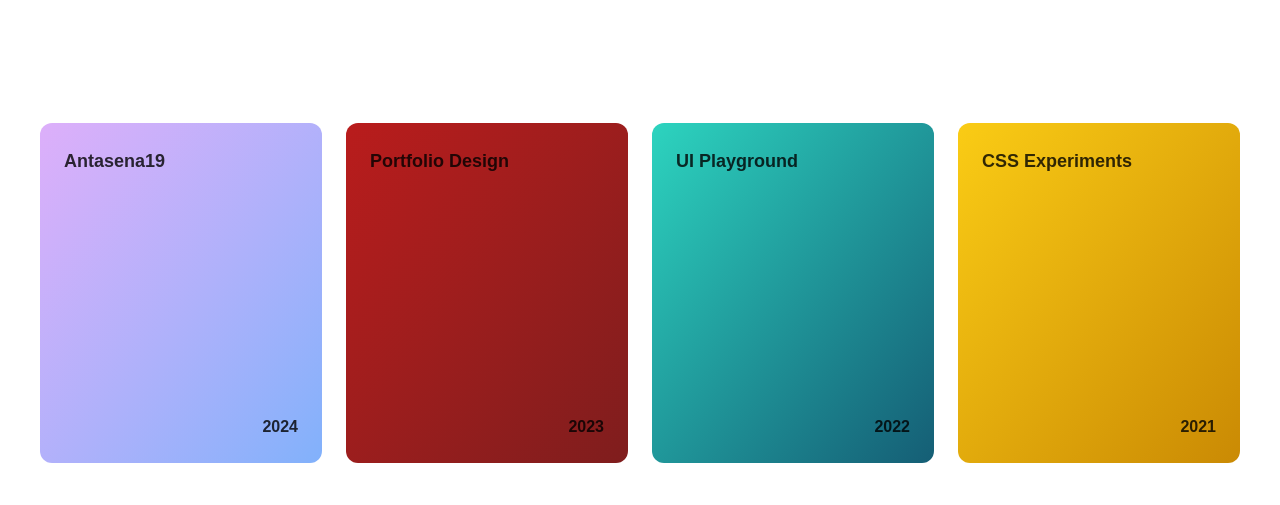
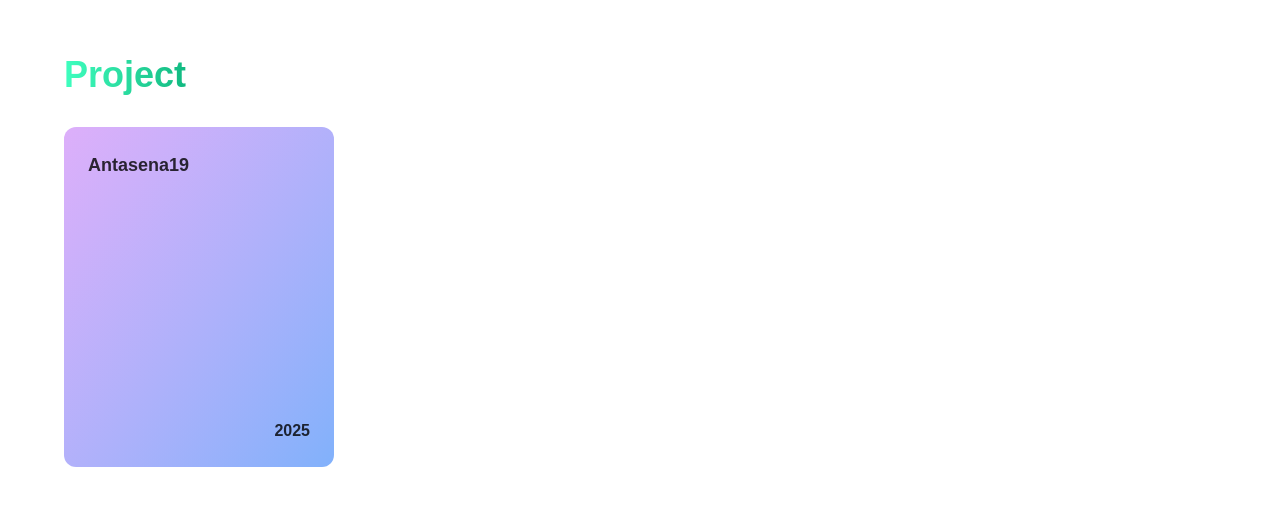
Before and after one commit to revoazzaro/portofolio, a Next.js app: page / in a window 1280 px wide. Shown: the part 825-1330 px from the top of the page. Built offline with nearby package versions, Linux system fonts and the light colour scheme.

Commit message:
chore: minor

```diff
--- /dev/null
+++ b/src/app/antasena19/page.js
@@ -0,0 +1,9 @@
+import React from "react";
+
+export default function Antasena19() {
+  return (
+    <section className="flex justify-center bg-gradient-to-br from-[#81b1fb] to-[#ddaffa] h-screen w-screen py-16">
+
+    </section>
+  );
+}
--- a/src/app/components/Work.js
+++ b/src/app/components/Work.js
@@ -1,39 +1,39 @@
-import React from "react";
+"use client";
+
+import { useRouter } from "next/navigation";
+import { useState } from "react";
 
 const projects = [
   {
     title: "Antasena19",
-    year: "2024",
+    year: "2025",
     gradient: "from-[#81b1fb] to-[#ddaffa]",
-  },
-  {
-    title: "Portfolio Design",
-    year: "2023",
-    gradient: "from-[#7f1d1d] to-[#b91c1c]",
-  },
-  {
-    title: "UI Playground",
-    year: "2022",
-    gradient: "from-[#155e75] to-[#2dd4bf]",
-  },
-  {
-    title: "CSS Experiments",
-    year: "2021",
-    gradient: "from-[#ca8a04] to-[#facc15]",
+    href: "/antasena19",
   },
 ];
 
 export default function Work() {
+  const router = useRouter();
+  const [clickedIndex, setClickedIndex] = useState(null);
+
+  const handleClick = (href, index) => {
+    setClickedIndex(index);
+    router.push(href);
+  };
+
   return (
-    <section className="text-white py-20 lg:max-w-7xl lg:min-w-auto min-w-full mx-auto">
-      <h1 className="text-2xl lg:text-3xl font-bold mb-8">Project</h1>
-      <div className="grid grid-cols-1 md:grid-cols-2 lg:grid-cols-4 gap-6">
+    <section className="py-20 px-6 max-w-7xl mx-auto">
+      <h1 className="text-2xl lg:text-4xl font-bold mb-8 bg-gradient-to-r from-[#3fffbf] to-[#10B981] bg-clip-text text-transparent inline-block">Project</h1>
+      <div className="grid grid-cols-1 sm:grid-cols-2 lg:grid-cols-4 gap-6">
         {projects.map((project, index) => (
           <div
             key={index}
+            onClick={() => handleClick(project.href, index)}
             className={`w-full min-h-[200px] md:min-h-[340px] rounded-xl overflow-hidden p-6 flex flex-col justify-between bg-gradient-to-tl ${project.gradient} hover:-translate-2 transition-transform duration-300 cursor-pointer`}
           >
-            <h3 className="font-bold text-lg text-black/80">{project.title}</h3>
+            <h3 className="font-bold text-lg text-black/80">
+              {project.title}
+            </h3>
             <p className="text-end text-black/80 font-semibold">
               {project.year}
             </p>
```
Also changed, not shown: package.json (+5 -4 lines), 1 other file (tests, documents, lock files or other folders).
